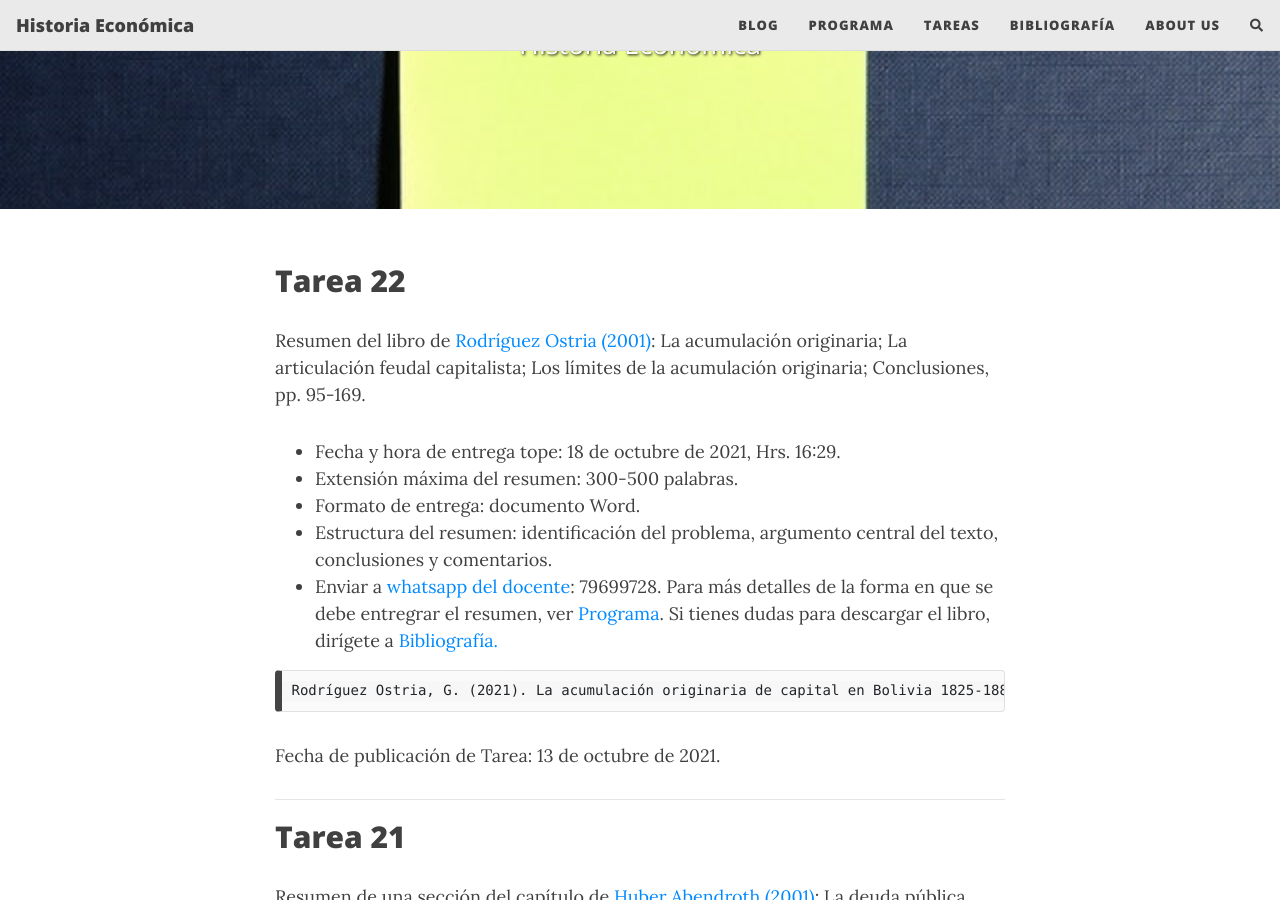
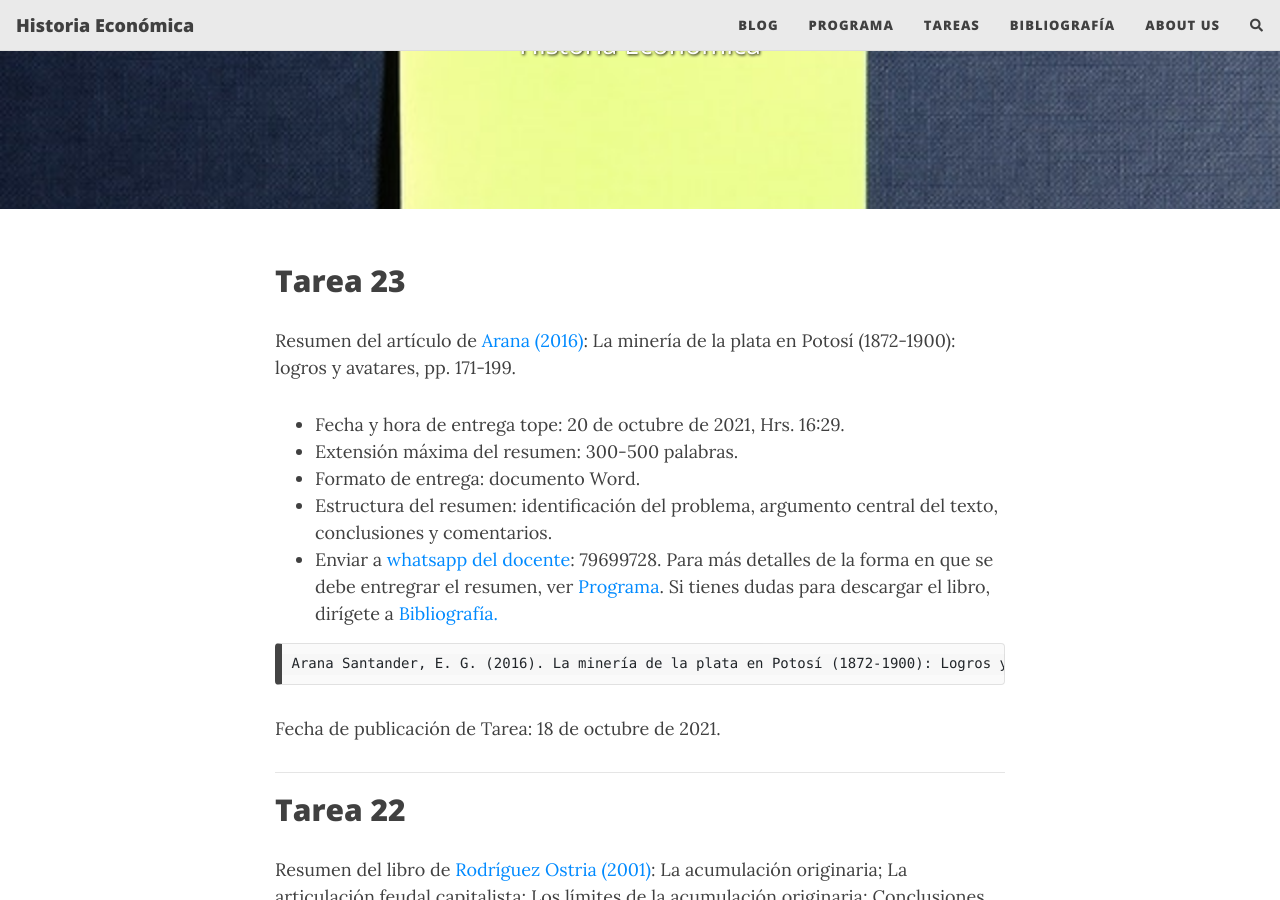
Before and after one commit to NigelCaspa/historiaeconomica, a Jekyll site: the page built from tareas.md, in a window 1280 px wide and 900 px high, scrolled down 336 px. Built offline with Jekyll 4.4.1, drawn with Linux system fonts in a browser that asks for light colours; nearby versions of some CDN libraries; comment, search, counter and statistics services are not loaded.

Commit message:
lectura ely arana

```diff
--- a/tareas.md
+++ b/tareas.md
@@ -6,6 +6,24 @@
 thumbnail-img: /assets/img/todo.jpg
 share-img: /assets/img/todo.jpg
 ---
+## Tarea 23
+Resumen del artículo de [Arana (2016)](https://nigelcaspa.github.io/historiaeconomica/pdf/2016-bolivia-escenario.pdf): La minería de la plata en Potosí (1872-1900): logros y avatares, pp. 171-199.
+
+
+- Fecha y hora de entrega tope: 20 de octubre de 2021, Hrs. 16:29.
+- Extensión máxima del resumen: 300-500 palabras.
+- Formato de entrega: documento Word.
+- Estructura del resumen: identificación del problema, argumento central del texto, conclusiones y comentarios.
+- Enviar a [whatsapp del docente](79699728): 79699728.
+Para más detalles de la forma en que se debe entregrar el resumen, ver [Programa](programa.md). Si tienes dudas para descargar el libro, dirígete a [Bibliografía.](bibliografia.md)
+
+~~~
+Arana Santander, E. G. (2016). La minería de la plata en Potosí (1872-1900): Logros y avatares. En Bolivia: Escenarios en transformación. Artículos sobre política, cultura y economía (pp. 171–199). CIS - Vicepresidencia del Estado Plurinacional de Bolivia.
+~~~
+
+Fecha de publicación de Tarea: 18 de octubre de 2021.
+
+-----------------
 ## Tarea 22
 Resumen del libro de [Rodríguez Ostria (2001)](https://nigelcaspa.github.io/historiaeconomica/pdf/2021-rodriguez-acumulacion.pdf): La acumulación originaria; La articulación feudal capitalista; Los límites de la acumulación originaria; Conclusiones, pp. 95-169.
 
```
Also changed, not shown: 2 other files.
